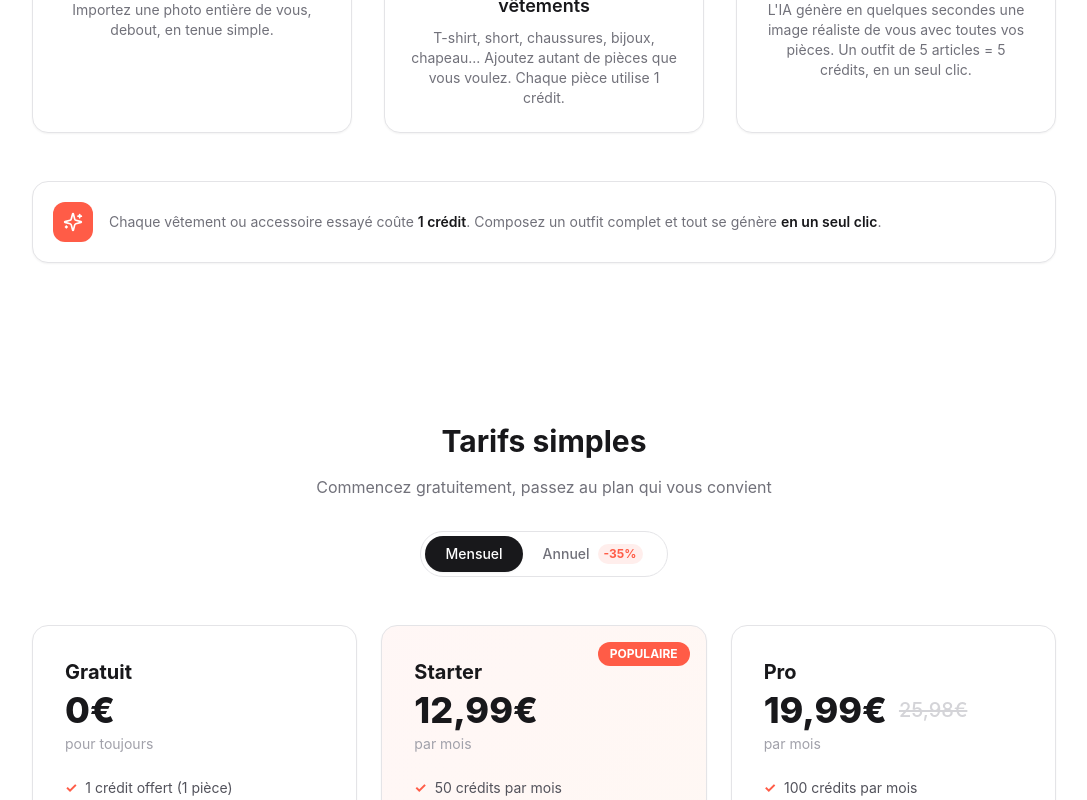
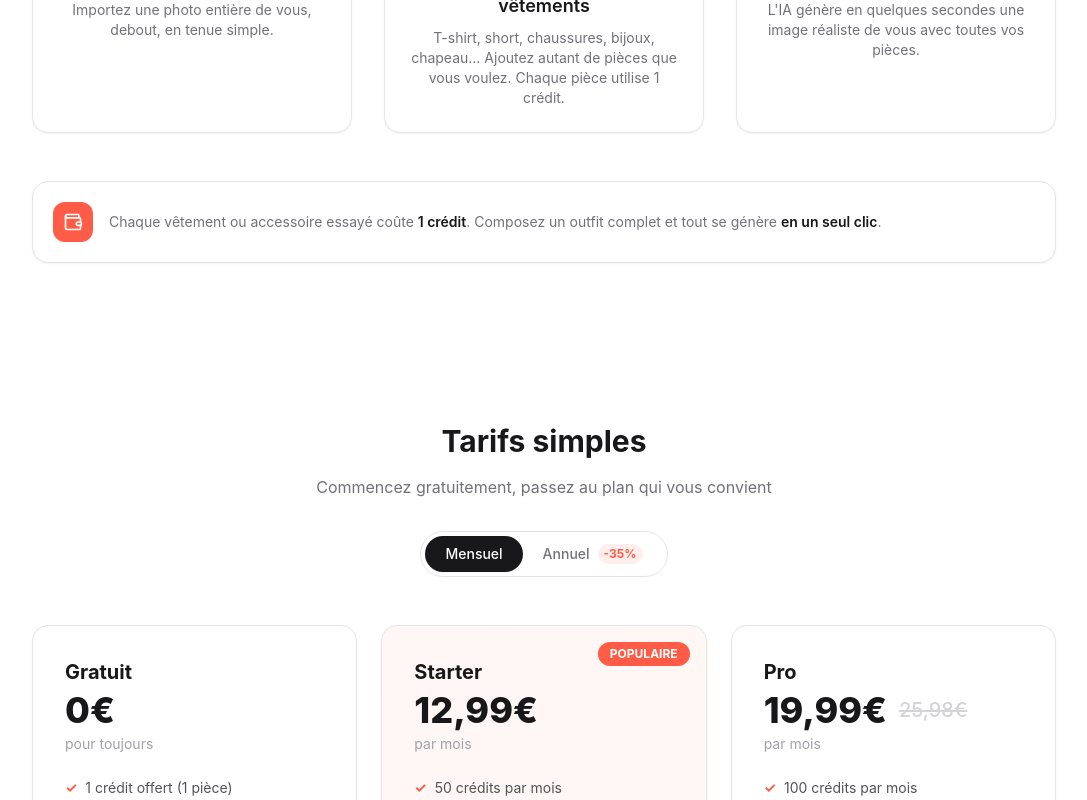
Before and after one commit to julesh66250/tryfit-ai, a Next.js app: page / in a window 1280 px wide. Shown: the part 1716-2516 px from the top of the page, without its empty margins (96-1183 px from the left). Built offline with nearby package versions, Linux system fonts and the light colour scheme; grey boxes are pictures that could not be loaded.

Commit message:
design: icone wallet credits + etape 3 simplifiee

```diff
--- a/app/page.tsx
+++ b/app/page.tsx
@@ -1,7 +1,7 @@
 'use client'
 
 import Link from 'next/link'
-import { Sparkles, ArrowRight, Star, ChevronDown, ChevronUp } from 'lucide-react'
+import { Sparkles, ArrowRight, Star, ChevronDown, ChevronUp, Wallet } from 'lucide-react'
 import { useState, useEffect, useRef } from 'react'
 import Image from 'next/image'
 import TestimonialsColumns from '@/components/TestimonialsColumns'
@@ -242,7 +242,7 @@ export default function LandingPage() {
             {[
               { step: '1', title: 'Ajoutez votre photo', desc: 'Importez une photo entière de vous, debout, en tenue simple.', emoji: '🤳' },
               { step: '2', title: 'Ajoutez un ou plusieurs vêtements', desc: 'T-shirt, short, chaussures, bijoux, chapeau... Ajoutez autant de pièces que vous voulez. Chaque pièce utilise 1 crédit.', emoji: '👕' },
-              { step: '3', title: 'Voyez le résultat', desc: "L'IA génère en quelques secondes une image réaliste de vous avec toutes vos pièces. Un outfit de 5 articles = 5 crédits, en un seul clic.", emoji: '✨' },
+              { step: '3', title: 'Voyez le résultat', desc: "L'IA génère en quelques secondes une image réaliste de vous avec toutes vos pièces.", emoji: '✨' },
             ].map((item) => (
               <div key={item.step} className="relative">
                 <div className="card p-6 text-center h-full">
@@ -260,7 +260,7 @@ export default function LandingPage() {
           {/* Explication crédits */}
           <div className="card p-5 bg-brand-500/5 border-brand-500/20 flex items-center gap-4 mt-2">
             <div className="w-10 h-10 rounded-xl bg-brand-500 flex items-center justify-center flex-shrink-0">
-              <Sparkles className="w-5 h-5 text-white" />
+              <Wallet className="w-5 h-5 text-white" />
             </div>
             <p className="text-zinc-500 text-sm text-left">
               Chaque vêtement ou accessoire essayé coûte <span className="font-semibold text-zinc-900">1 crédit</span>. Composez un outfit complet et tout se génère <span className="font-semibold text-zinc-900">en un seul clic</span>.
```
